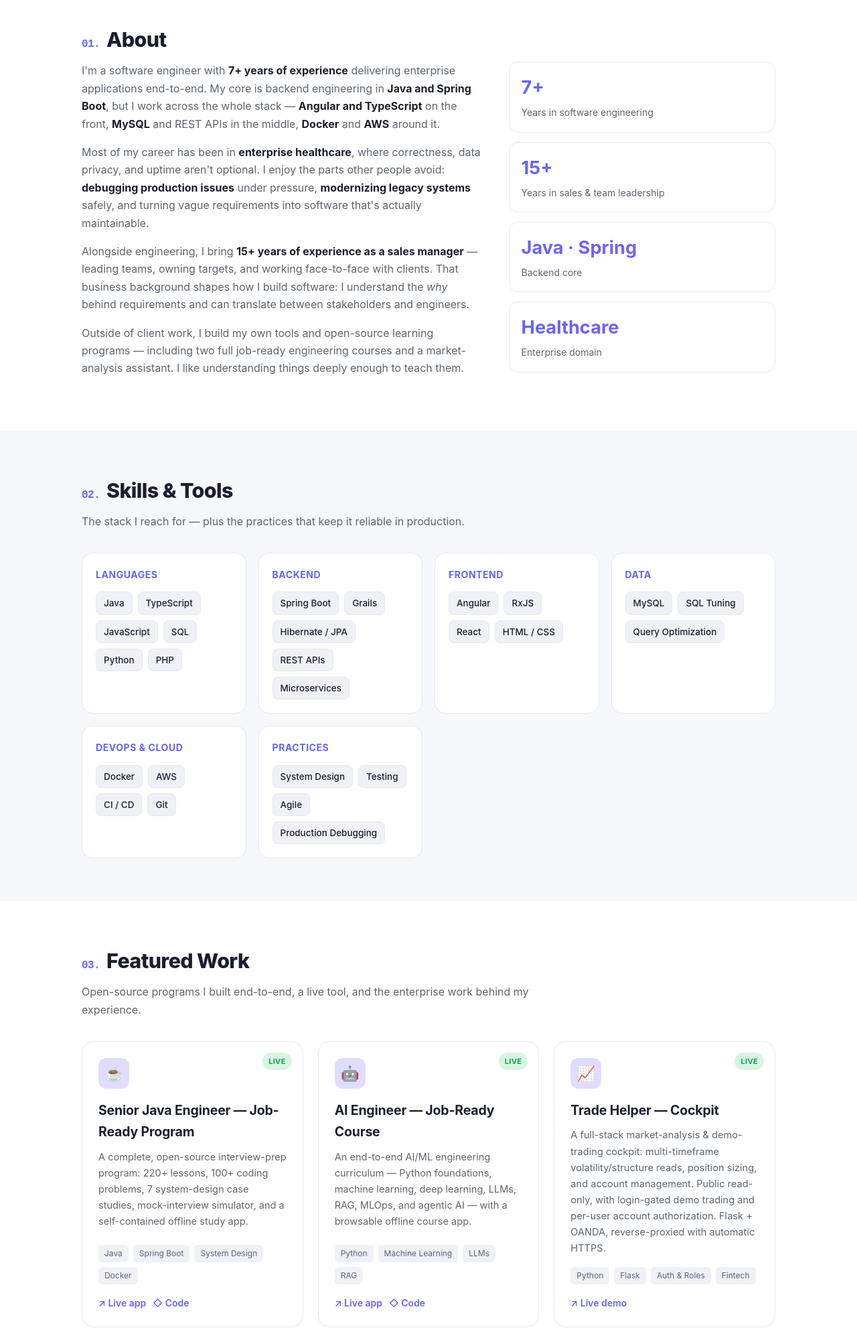
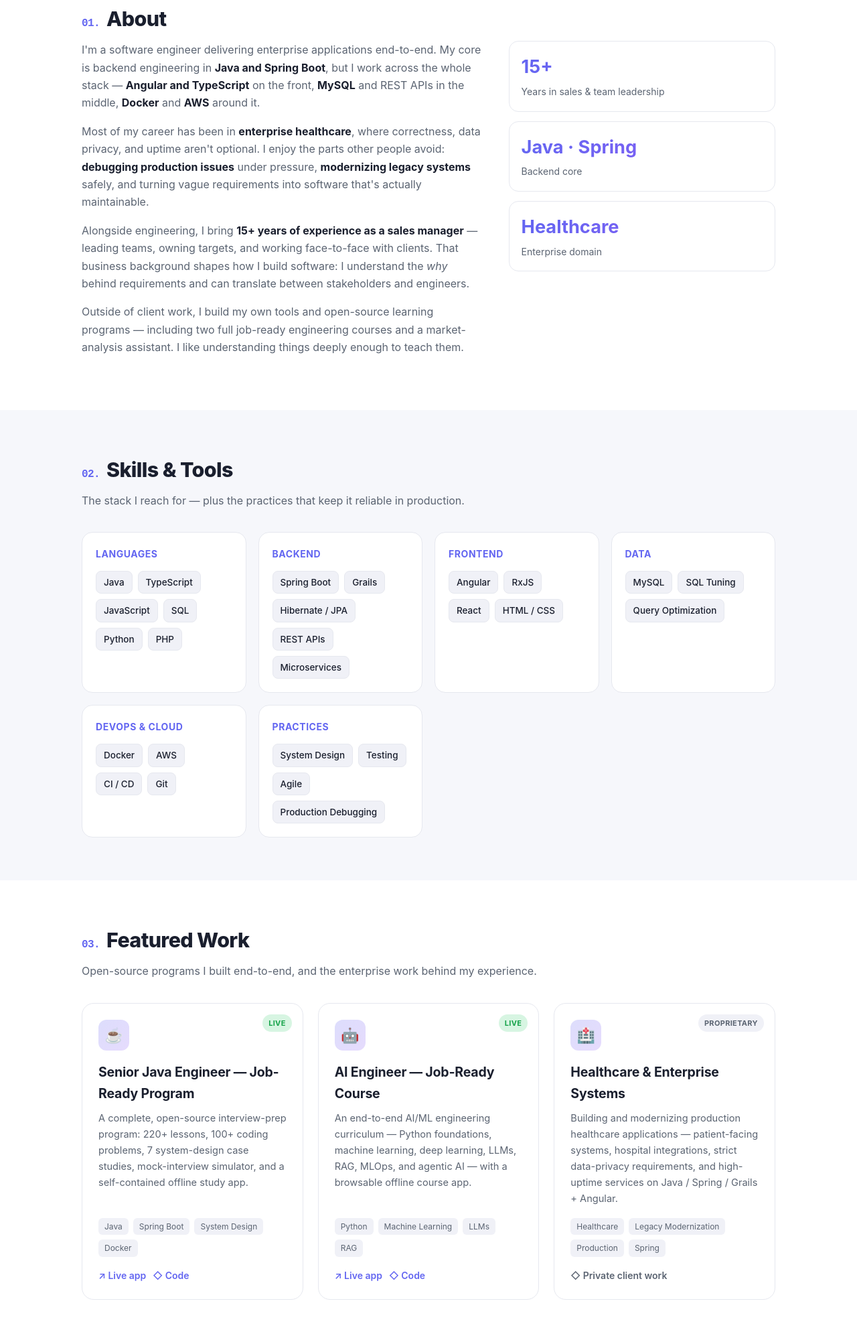
Before and after one commit to sina2022/sina2022.github.io, a plain HTML site: page index.html in a window 1280 px wide. Shown: the part 770-2770 px from the top of the page at 67% size. Drawn offline with Linux system fonts and the light colour scheme.

Commit message:
Remove dead Trade Helper demo link and 7+ years experience claims
The Trade Helper cockpit server was decommissioned, so its card and live
demo link are removed. Also drop the specific "7+ years" figure across the
hero, about, stats, and work sections.

Co-Authored-By: Claude Opus 4.8 <noreply@anthropic.com>

```diff
--- a/index.html
+++ b/index.html
@@ -4,9 +4,9 @@
 <meta charset="utf-8">
 <meta name="viewport" content="width=device-width, initial-scale=1">
 <title>Sina Kooshesh — Software Engineer</title>
-<meta name="description" content="Sina Kooshesh — Software Engineer with 7+ years building enterprise applications end-to-end. Java, Spring Boot, Angular, and more.">
+<meta name="description" content="Sina Kooshesh — Software Engineer building enterprise applications end-to-end. Java, Spring Boot, Angular, and more.">
 <meta property="og:title" content="Sina Kooshesh — Software Engineer">
-<meta property="og:description" content="7+ years building reliable enterprise software end-to-end — backend, full-stack, and the tools & courses I build along the way.">
+<meta property="og:description" content="Building reliable enterprise software end-to-end — backend, full-stack, and the tools & courses I build along the way.">
 <meta property="og:type" content="website">
 <meta property="og:url" content="https://sinakooshesh.com">
 <link rel="icon" href="favicon.ico">
@@ -146,7 +146,7 @@ footer .wrap{display:flex;justify-content:space-between;flex-wrap:wrap;gap:10px}
     <div>
       <div class="eyebrow">Software Engineer</div>
       <h1>Hi, I'm Sina — I build <span class="grad-text">reliable software</span>, end to end.</h1>
-      <p class="lead">7+ years shipping enterprise applications — from Java/Spring backends and SQL data layers to Angular front-ends, Docker, and the cloud. I like the hard parts: production debugging, legacy modernization, and turning messy requirements into maintainable systems.</p>
+      <p class="lead">I ship enterprise applications — from Java/Spring backends and SQL data layers to Angular front-ends, Docker, and the cloud. I like the hard parts: production debugging, legacy modernization, and turning messy requirements into maintainable systems.</p>
       <div class="btns">
         <a class="btn primary" href="#work">View my work →</a>
         <a class="btn ghost" href="assets/Sina_Kooshesh_CV.pdf" target="_blank" rel="noopener">⬇ Download CV</a>
@@ -167,13 +167,12 @@ footer .wrap{display:flex;justify-content:space-between;flex-wrap:wrap;gap:10px}
     <h2 class="section-h" data-num="01.">About</h2>
     <div class="about-grid">
       <div>
-        <p>I'm a software engineer with <strong>7+ years of experience</strong> delivering enterprise applications end-to-end. My core is backend engineering in <strong>Java and Spring Boot</strong>, but I work across the whole stack — <strong>Angular and TypeScript</strong> on the front, <strong>MySQL</strong> and REST APIs in the middle, <strong>Docker</strong> and <strong>AWS</strong> around it.</p>
+        <p>I'm a software engineer delivering enterprise applications end-to-end. My core is backend engineering in <strong>Java and Spring Boot</strong>, but I work across the whole stack — <strong>Angular and TypeScript</strong> on the front, <strong>MySQL</strong> and REST APIs in the middle, <strong>Docker</strong> and <strong>AWS</strong> around it.</p>
         <p>Most of my career has been in <strong>enterprise healthcare</strong>, where correctness, data privacy, and uptime aren't optional. I enjoy the parts other people avoid: <strong>debugging production issues</strong> under pressure, <strong>modernizing legacy systems</strong> safely, and turning vague requirements into software that's actually maintainable.</p>
         <p>Alongside engineering, I bring <strong>15+ years of experience as a sales manager</strong> — leading teams, owning targets, and working face-to-face with clients. That business background shapes how I build software: I understand the <em>why</em> behind requirements and can translate between stakeholders and engineers.</p>
         <p>Outside of client work, I build my own tools and open-source learning programs — including two full job-ready engineering courses and a market-analysis assistant. I like understanding things deeply enough to teach them.</p>
       </div>
       <div class="facts">
-        <div class="fact"><b>7+</b><span>Years in software engineering</span></div>
         <div class="fact"><b>15+</b><span>Years in sales &amp; team leadership</span></div>
         <div class="fact"><b>Java · Spring</b><span>Backend core</span></div>
         <div class="fact"><b>Healthcare</b><span>Enterprise domain</span></div>
@@ -206,7 +205,7 @@ footer .wrap{display:flex;justify-content:space-between;flex-wrap:wrap;gap:10px}
 <section id="work">
   <div class="wrap">
     <h2 class="section-h" data-num="03.">Featured Work</h2>
-    <p class="section-sub">Open-source programs I built end-to-end, a live tool, and the enterprise work behind my experience.</p>
+    <p class="section-sub">Open-source programs I built end-to-end, and the enterprise work behind my experience.</p>
     <div class="cards">
 
       <div class="card">
@@ -234,21 +233,10 @@ footer .wrap{display:flex;justify-content:space-between;flex-wrap:wrap;gap:10px}
       </div>
 
       <div class="card">
-        <span class="badge live">Live</span>
-        <div class="ico">📈</div>
-        <h3>Trade Helper — Cockpit</h3>
-        <p>A full-stack market-analysis &amp; demo-trading cockpit: multi-timeframe volatility/structure reads, position sizing, and account management. Public read-only, with login-gated demo trading and per-user account authorization. Flask + OANDA, reverse-proxied with automatic HTTPS.</p>
-        <div class="tags"><span>Python</span><span>Flask</span><span>Auth &amp; Roles</span><span>Fintech</span></div>
-        <div class="actions">
-          <a href="https://tradehelper.sinakooshesh.com/cockpit" target="_blank" rel="noopener">↗ Live demo</a>
-        </div>
-      </div>
-
-      <div class="card">
         <span class="badge priv">Proprietary</span>
         <div class="ico">🏥</div>
         <h3>Healthcare &amp; Enterprise Systems</h3>
-        <p>7+ years building and modernizing production healthcare applications — patient-facing systems, hospital integrations, strict data-privacy requirements, and high-uptime services on Java / Spring / Grails + Angular.</p>
+        <p>Building and modernizing production healthcare applications — patient-facing systems, hospital integrations, strict data-privacy requirements, and high-uptime services on Java / Spring / Grails + Angular.</p>
         <div class="tags"><span>Healthcare</span><span>Legacy Modernization</span><span>Production</span><span>Spring</span></div>
         <div class="actions">
           <a class="disabled" title="Client work — no public repository">◇ Private client work</a>
```
